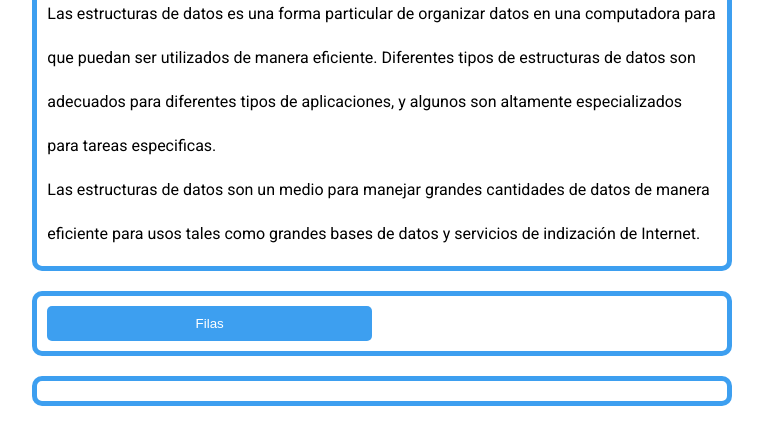
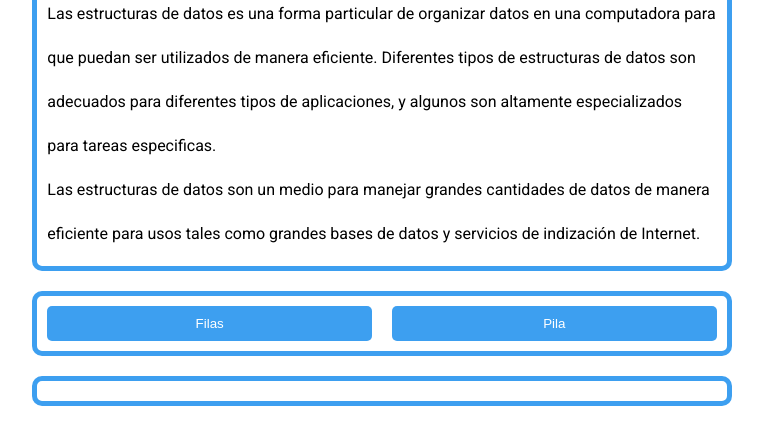
Before and after one commit to plunkydev/estructuras-de-datos, a website built with webpack: page src/template.html in a window 1280 px wide. Shown: the part 107-552 px from the top of the page, without its empty margins (258-1021 px from the left). Built offline with nearby package versions, Linux system fonts and the light colour scheme.

Commit message:
feat: agregar botón de Pila al HTML para renderizar su interfaz desde el DOM

```diff
--- a/src/template.html
+++ b/src/template.html
@@ -12,6 +12,7 @@
     </div>
     <div class="dataBtnContainer border" id="dataBtnContainer">
         <button type="button" class="dataBtn" id="dataBtnFilas">Filas</button>
+        <button type="button" class="dataBtn" id="dataBtnPila">Pila</button>
     </div>
     <div class="dataContainer border" id="dataContainer"></div>
 </body>
```
